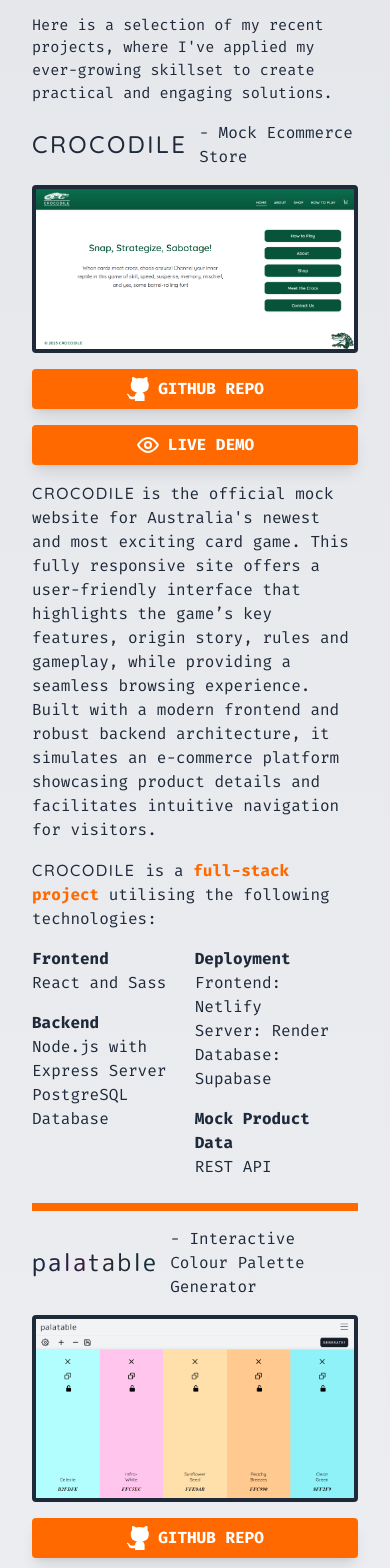
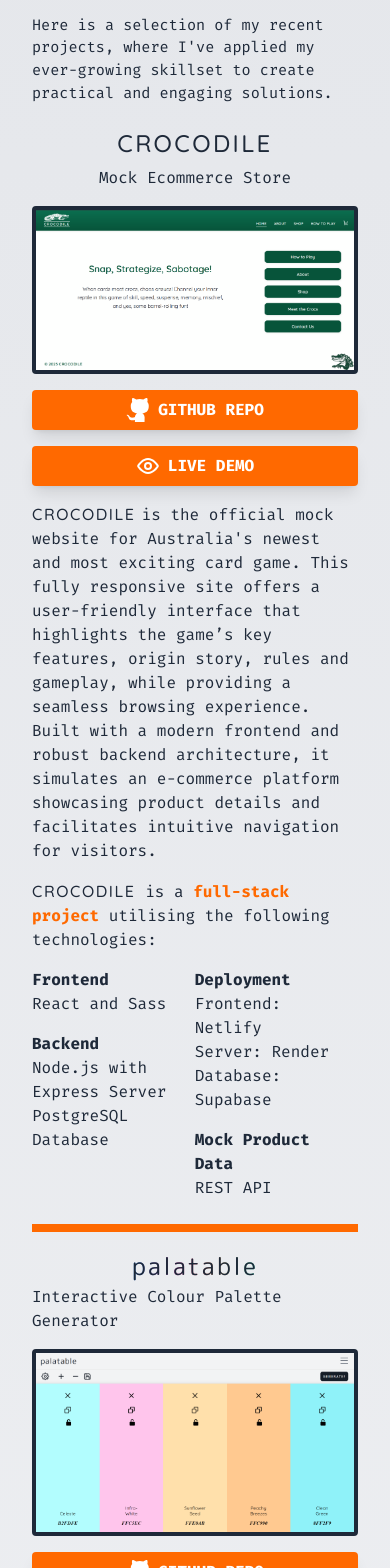
Before and after one commit to maxkatilius/mk-portfolio, a React (Vite) app: page / in a window 390 px wide. Shown: the part 2180-3748 px from the top of the page. Built offline with nearby package versions, Linux system fonts and the light colour scheme.

Commit message:
project title descriptors resposivitiy added

```diff
--- a/src/components/Projects.tsx
+++ b/src/components/Projects.tsx
@@ -30,7 +30,7 @@
                 </div>
                 <div className="flex items-start justify-center gap-10">
                     <div className="flex flex-col gap-4 xl:gap--8 xl:w-1/2 md:text-[1.2rem] lg:text-[1.2rem] xl:text-[1.35rem]">
-                        <div className="flex gap-3 items-center justify-center">
+                        <div className="flex flex-col sm:flex-row sm:gap-3 items-center justify-center">
                             <h3 className="text-center font-[500] text-[1.5rem] md:text-[1.8rem] lg:text-[1.9rem] xl:text-[2rem] tracking-wide py-1">
                                 <a
                                     href="https://crocodile-mk.netlify.app"
@@ -43,7 +43,8 @@
                                     <span className="absolute -top-1 left-0 h-1 w-0 bg-[#0B6E4F] transition-all duration-400 ease-in-out group-hover:w-full"></span>
                                 </a>
                             </h3>
-                            <p>- Mock Ecommerce Store</p>
+                            <p className="hidden sm:block">- Mock Ecommerce Store</p>
+                            <p className="sm:hidden">Mock Ecommerce Store</p>
                         </div>
                         <div className="group overflow-hidden rounded border-4 xl:hidden">
                             <a
@@ -189,7 +190,7 @@
                 <hr className="hidden xl:block w-full border-4 border-orange-500 -mb-4" />
                 <div className="flex items-start justify-center gap-10">
                     <div className="flex flex-col gap-4 xl:gap-8 xl:w-1/2 md:text-[1.2rem] lg:text-[1.2rem] xl:text-[1.35rem]">
-                        <div className="flex gap-3 items-center justify-center">
+                        <div className="flex flex-col sm:flex-row sm:gap-3 items-center justify-center">
                             <h3 className="text-center font-bold text-[1.5rem] md:text-[1.8rem] lg:text-[1.9rem] xl:text-[2rem]">
                                 <a
                                     href="https://palatable.netlify.app/"
@@ -203,7 +204,8 @@
                                     <span className="absolute -bottom-1 left-0 h-1 w-0 bg-[linear-gradient(to_right,_#257DD0,_#ED5FC2,_#EFAD72,_#22C3A3)] transition-all duration-400 ease-in-out group-hover:w-full"></span>
                                 </a>
                             </h3>
-                            <p>- Interactive Colour Palette Generator</p>
+                            <p className="hidden sm:block">- Interactive Colour Palette Generator</p>
+                            <p className="sm:hidden">Interactive Colour Palette Generator</p>
                         </div>
                         <div className="group overflow-hidden rounded border-4 xl:hidden">
                             <a
@@ -317,8 +319,7 @@
                 <hr className="hidden xl:block w-full border-4 border-orange-500 -mb-4" />
                 <div className="flex items-start justify-center gap-10 mb-8 2xl:mb-12">
                     <div className="flex flex-col gap-4 xl:w-1/2 xl:gap-8 md:text-[1.2rem] lg:text-[1.2rem] xl:text-[1.35rem]">
-                        <div className="flex gap-3 items-center justify-center">
-
+                        <div className="flex flex-col sm:flex-row sm:gap-3 items-center justify-center">
                             <h3 className="text-center font-bold text-[1.5rem] md:text-[1.8rem] lg:text-[1.9rem] xl:text-[2rem] py-1">
                                 <a
                                     href="https://clockwise-mk.netlify.app/"
@@ -332,7 +333,8 @@
                                     <span className="absolute -bottom-1 left-0 h-1 w-0 bg-linear-to-r from-sky-200 to-blue-400 transition-all duration-600 ease-in-out group-hover:w-full"></span>
                                 </a>
                             </h3>
-                            <p>- Instantaneous Timezone Converter</p>
+                            <p className="hidden sm:block">- Instantaneous Timezone Converter</p>
+                            <p className="sm:hidden">Instantaneous Timezone Converter</p>
                         </div>
                         <div className="group overflow-hidden rounded border-4 xl:hidden">
                             <a
```
